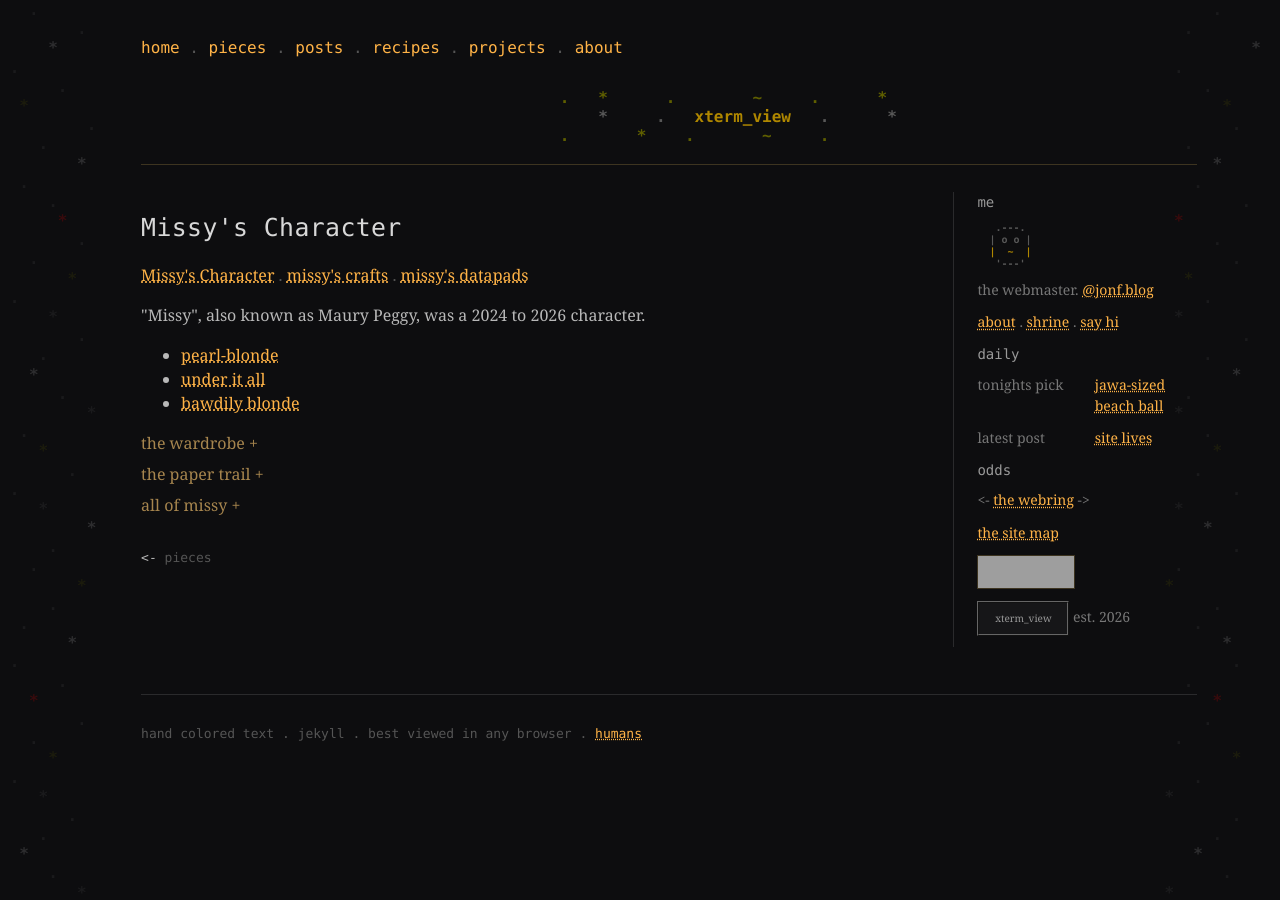
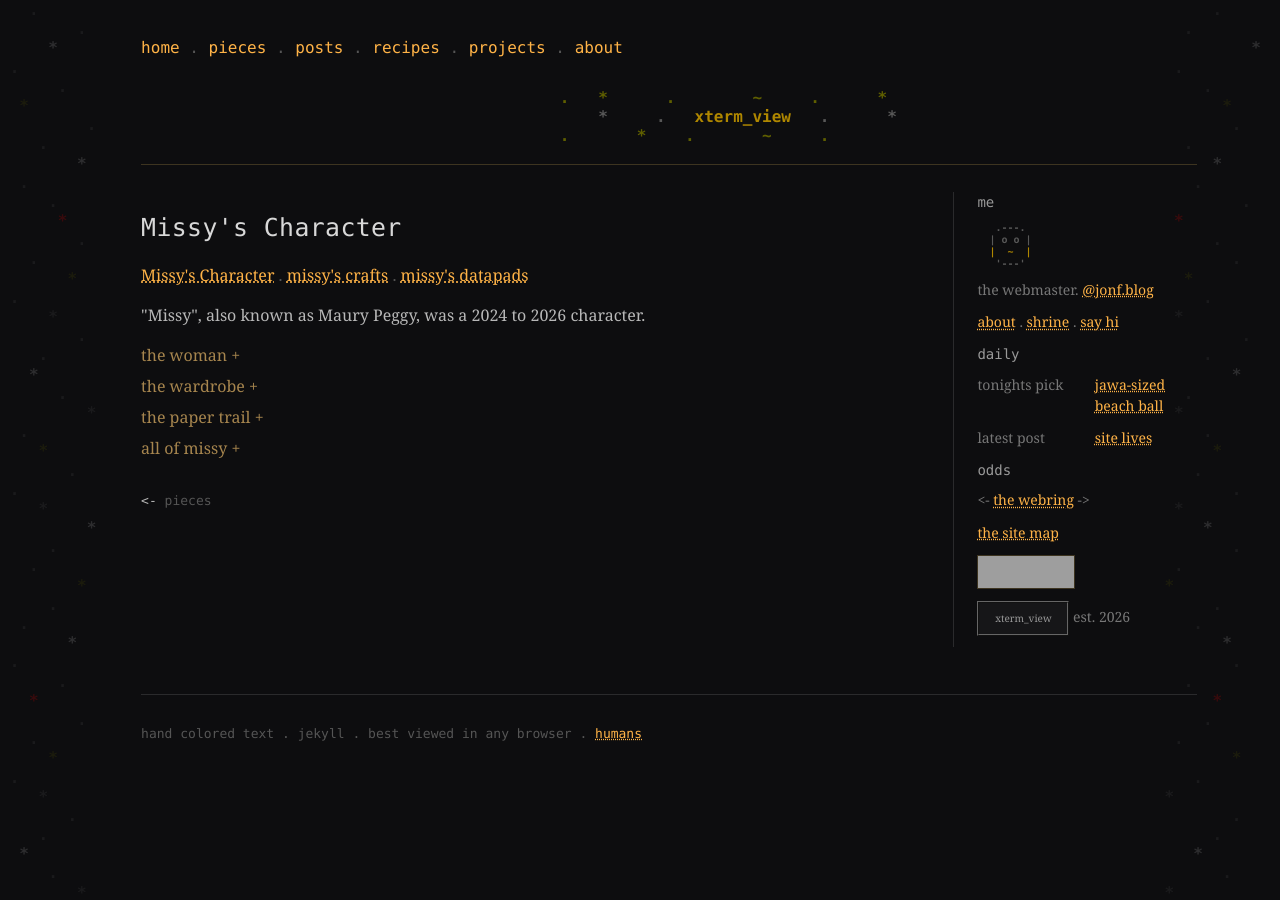
Before and after one commit to jf-atray/jf-atray.github.io, a Jekyll site: the page built from pieces/missy.md, in a window 1280 px wide. Built offline with Jekyll 4.4.1, drawn with Linux system fonts in a browser that asks for light colours; grey boxes are pictures that could not be loaded.

Commit message:
added a descriptions fold to missys page
Generated with [Devin](https://devin.ai)

Co-Authored-By: Devin <158243242+devin-ai-integration[bot]@users.noreply.github.com>

```diff
--- a/pieces/missy.md
+++ b/pieces/missy.md
@@ -10,10 +10,7 @@ parent: /pieces.html
 
 "Missy", also known as Maury Peggy, was a 2024 to 2026 character.
 
-- [pearl-blonde]({{ '/pieces/missy-desc-2/' | relative_url }})
-- [under it all]({{ '/pieces/missy-desc-1/' | relative_url }})
-- [bawdily blonde]({{ '/pieces/missy-desc-3/' | relative_url }})
-
+{% include tagfold.html tag="desc" title="the woman" %}
 {% include tagfold.html tag="wearing" title="the wardrobe" %}
 {% include tagfold.html tag="paper" title="the paper trail" %}
 {% include tagfold.html tag="missy" title="all of missy" %}
```
Also changed, not shown: _pieces/missy/missy_desc_1.md (+1 -1 lines), _pieces/missy/missy_desc_2.md (+1 -1 lines), _pieces/missy/missy_desc_3.md (+1 -1 lines).
